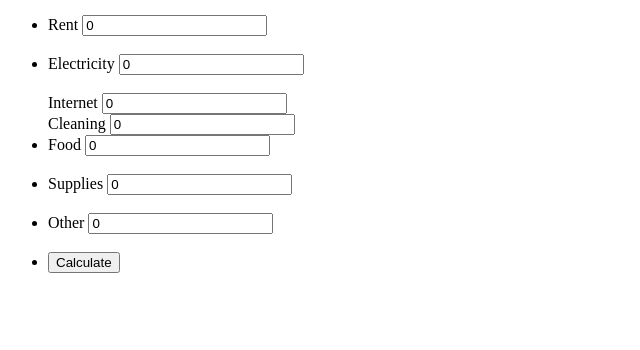
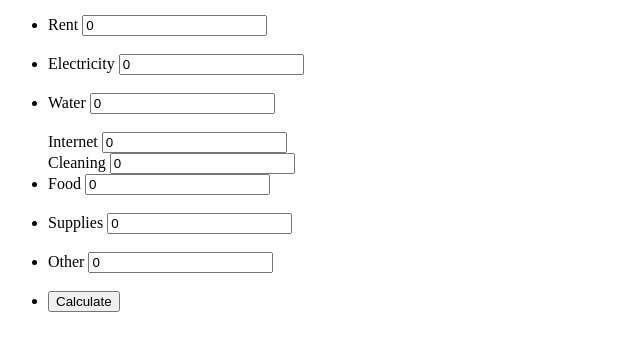
Before and after one commit to c-solia/isys3001-expense-splitter, a plain HTML site: page index.html in a window 1280 px wide. Shown: the part 104-454 px from the top of the page, without its empty margins (0-640 px from the left). Drawn offline with Linux system fonts and the light colour scheme.

Commit message:
HTML Water Input Complete
User Story MSD424OL2-7
https://jira.infotech.scu.edu.au/browse/MSD424OL2-7

```diff
--- a/index.html
+++ b/index.html
@@ -30,6 +30,11 @@
       </li>
       <br>
 
+      <li>
+        <label for="water">Water</label>
+        <input type="number" id="water" value="0" min="0"/>
+      </li>
+      <br>
 
       <!-- Renz input your code under here -->
       </li>
```
